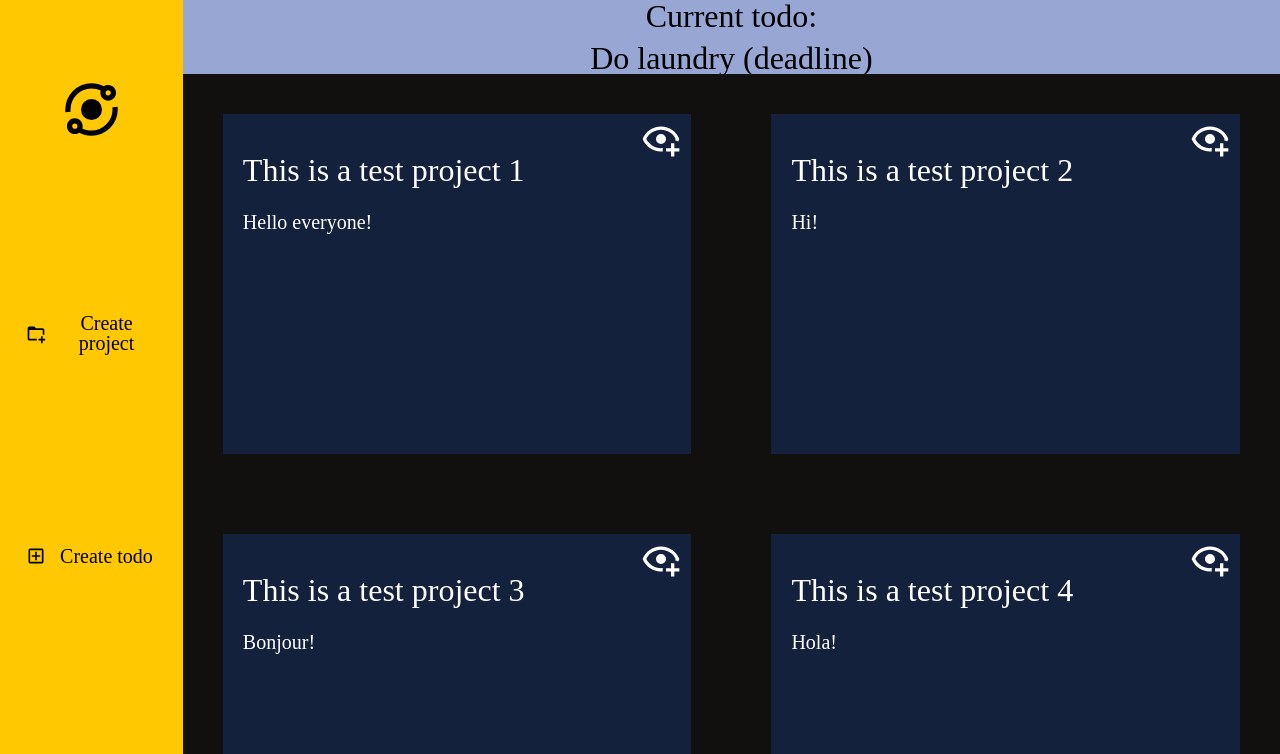
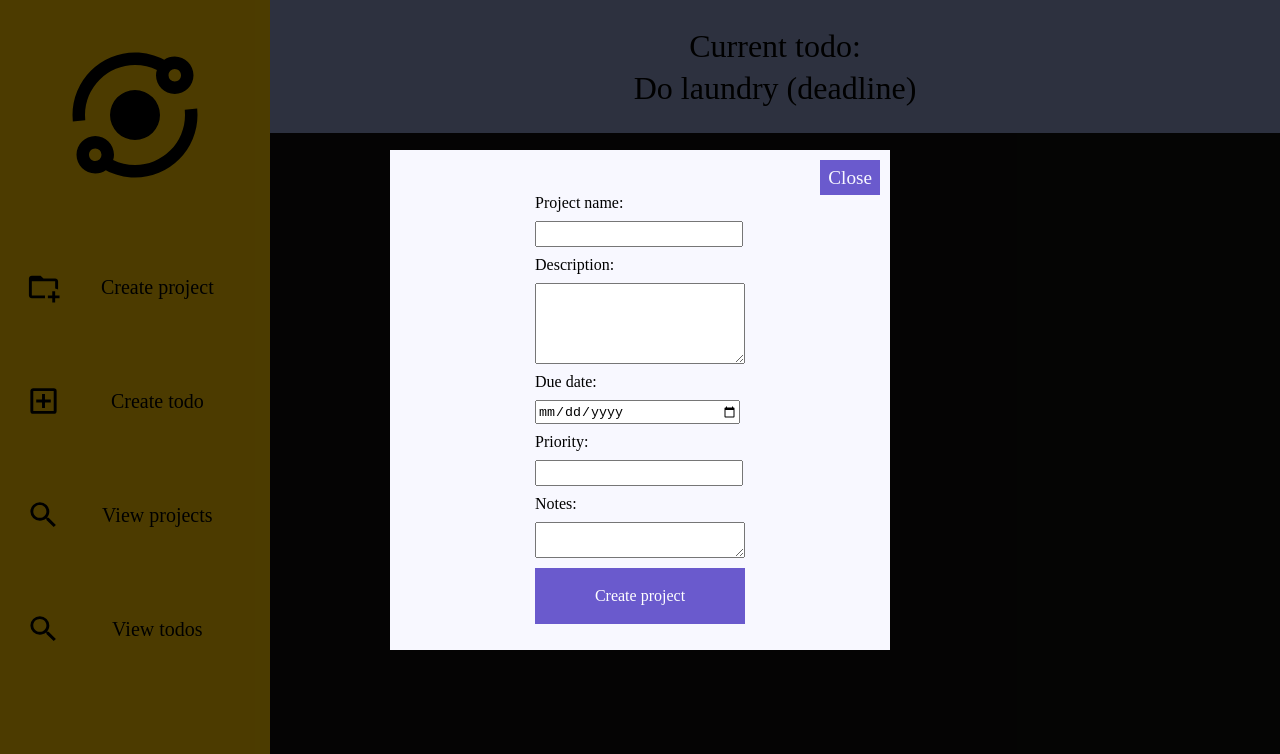
Before and after one commit to mborisevich/todo_list, a website built with webpack: page src/template.html in a window 1280 px wide. Both pictures are taken after a click on the button "Create project". Shown: the top 754 px of the page. Built offline with nearby package versions, Linux system fonts and the light colour scheme.

Commit message:
Added modal window for forms

```diff
--- a/src/index.js
+++ b/src/index.js
@@ -2,6 +2,45 @@ console.log("Hell world")
 const defaultproject = []
 import { compareAsc, format } from "date-fns"
 import "./style.css"
+
+const openProjectModal = document.querySelector("button.open-modal-btn");
+const openItemModal = ""
+const itemModalOverlay=""
+const closeBtnItems=""
+const createItem = document.querySelector(".submit-item")
+const modalOverlay = document.querySelector(".modal-overlay-project");
+const closeBtn = document.querySelector(".close-modal-btn");
+const createProject = document.querySelector(".submit-project")
+
+
+openProjectModal.addEventListener("click", openModal);
+modalOverlay.addEventListener("click", closeModal);
+closeBtn.addEventListener("click", closeModal);
+createProject.addEventListener("click", (event) => {
+    event.preventDefault();
+    submitProject();
+    modalOverlay.classList.add("hide")
+})
+function openModal() {
+    modalOverlay.classList.remove("hide");
+}
+
+function closeModal(event){
+    if (event.target.classList.contains("modal-overlay-project") || (event.target.classList.contains("close-modal-btn"))){
+        modalOverlay.classList.add("hide")
+    }
+}
+
+function submitProject(){
+    const nameProject = document.querySelector("input[name=name]")
+    const descriptionProject = document.querySelector("textarea[name=description]")
+    const dateProject = document.querySelector("input[name=duedate]")
+    const priorityProject = document.querySelector("input[name=priority]")
+    const notesProject = document.querySelector("textarea[name=notes]")
+    mainController.createProject(nameProject.value, descriptionProject.value, dateProject.value,
+        priorityProject.value, notesProject.value)
+    console.log(mainController.listProjects())
+}
 
 function saveProjects(){
     console.log("Saving projects")
@@ -28,7 +67,7 @@ class checklistItem {
 }
 
 class Todo extends checklistItem{
-    constructor(title, description, dueDate, priority, notes = "", itemlist = []){
+    constructor(title, description, dueDate = "", priority = 1, notes = "", itemlist = []){
         super(title, description),
         this.dueDate = dueDate,
         this.dateCreated = format(new Date(), 'yyyy-MM-dd'),
@@ -72,8 +111,9 @@ class Project extends Todo {
 
 function mainProgram(){
     let projectList = []
-    function createProject(title, description, dueDate, priority){
-        const newProject = new Project(title, description, dueDate, priority)
+    const defaultproject = createProject("default", "Default project")
+    function createProject(title, description, dueDate, priority, notes){
+        const newProject = new Project(title, description, dueDate, priority, notes)
         projectList.push(newProject);
     }
     function createTodo(title, description, dueDate, priority, project){
@@ -98,6 +138,6 @@ function mainProgram(){
     return { createProject, createTodo, createTodoItem, listProjects, editItem}
 }
 
-window.program = mainProgram()
+const mainController = mainProgram()
 
 //Separate classes into certain functions
--- a/src/style.css
+++ b/src/style.css
@@ -30,6 +30,8 @@ footer, header, hgroup, menu, nav, section {
 }
 body {
 	line-height: 1;
+    width: 100%;
+    height: 100%;
 }
 ol, ul {
 	list-style: none;
@@ -52,8 +54,78 @@ button{
     font-size: inherit;
     font: inherit;
 }
-button:hover{
+/* The modal (background) */
+div.modal-overlay-project {
+    background: rgba(0,0,0,0.7);
+    width: 100%;
+    height: 100%;
+    position: fixed;
+    top: 0;
+    bottom: 0;
+    left: 0;
+    right: 0;
+}
+.modal-wrapper {
+    width: 500px;
+    height: 500px;
+    background: ghostwhite;
+    position:fixed;
+    top: 50%;
+    left: 50%;
+    transform: translate(-50%, -50%)
+}
+
+.open-modal-btn-wrapper {
+    position: fixed;
+    top: 50%;
+    left: 50%;
+    transform: translate(-50%, -50%)
+}
+
+.close-modal-btn{
+    padding: 8px;
+    background: slateblue;
+    font-size: 1.2rem;
+    color: ghostwhite;
+    font-weight: 5px;
+    margin-left: auto;
+    margin-top: 10px;
+    margin-right: 10px;
     cursor: grab;
+}
+.close-btn-wrapper {
+    display: flex;
+}
+.modal-content {
+    margin: 0px auto;
+    max-width: 210px;
+    width: 100%;
+}
+
+.hide {
+    display: none;
+}
+
+h1 {
+    text-align: center;
+}
+
+input {
+    width: 200px;
+    height: 20px;
+}
+.project-form,
+.item-form {
+    display: flex;
+    flex-direction: column;
+    gap: 10px;
+}
+
+.project-form>button {
+    padding: 20px;
+    background-color: slateblue;
+    text-align: center;
+    color: white;
 }
 div.grid-container {
     height: 100vh;
@@ -69,12 +141,12 @@ button.side-button {
     align-items: center;
     gap: 10px;
     font: 1.5rem;
-}
-button.side-button>img{
-    fill: red;
+    cursor: grab;
 }
 div#side-bar>div.icon {
     padding: 40px;
+    height: 150px;
+    width: 150px;
 }
 div#side-bar {
     background-color: #FFC800;
--- a/src/template.html
+++ b/src/template.html
@@ -7,10 +7,58 @@
     <link rel="stylesheet" src="style.css"></link>
 </head>
 <body>
+    <div class="modal-overlay-item hide">
+        <div class="modal-wrapper">
+            <div class="close-btn-wrapper">
+                <button class="close-modal-btn">
+                    Close
+                </button>
+            </div>
+            <div class="modal-content">
+                <form class="item-form">
+                    <label for="name">Item name:</label>
+                    <input type="text" name="name" id="name" required maxlength="60">
+                    <label for="description">Description:</label>
+                    <textarea name="description" id="description" rows="5" col="10" required></textarea>
+                    <label for="duedate">Due date:</label>
+                    <input type="date" name="duedate" id="duedate" required>
+                    <label for="priority">Priority:</label>
+                    <input type="number" name="priority" id="priority" min="1" max="5" required>
+                    <label for="notes">Notes:</label>
+                    <textarea name="notes" id="notes" required></textarea>
+                    <button class="submit-item">Create item</button>
+                </form>
+            </div>
+        </div>
+    </div>
+    <div class="modal-overlay-project hide">
+        <div class="modal-wrapper">
+            <div class="close-btn-wrapper">
+                <button class="close-modal-btn">
+                    Close
+                </button>
+            </div>
+            <div class="modal-content">
+                <form class="project-form">
+                    <label for="name">Project name:</label>
+                    <input type="text" name="name" id="name" required maxlength="60">
+                    <label for="description">Description:</label>
+                    <textarea name="description" id="description" rows="5" col="10" required></textarea>
+                    <label for="duedate">Due date:</label>
+                    <input type="date" name="duedate" id="duedate" required>
+                    <label for="priority">Priority:</label>
+                    <input type="number" name="priority" id="priority" min="1" max="5" required>
+                    <label for="notes">Notes:</label>
+                    <textarea name="notes" id="notes" required></textarea>
+                    <button class="submit-project">Create project</button>
+                </form>
+            </div>
+        </div>
+    </div>
     <div class="grid-container">
         <div id="side-bar">
             <div class="icon"><img src="atom-variant.svg"></div>
-            <button class="side-button"><img src=folder-plus-outline.svg>Create project</button>
+            <button class="side-button open-modal-btn"><img src=folder-plus-outline.svg>Create project</button>
             <button class="side-button"><img src="plus-box-outline.svg">Create todo</button>
             <button class="side-button"><img src=magnify.svg>View projects</button>
             <button class="side-button"><img src="magnify.svg">View todos</button>
@@ -20,6 +68,7 @@
             <p>Do laundry (deadline)</p>
         </div>
         <div id="project-container">
+            <!--
             <div class="project">
                 <span id="edit"><button></button></span>
                 <h1>This is a test project 1</h1>
@@ -51,6 +100,7 @@
                 <h1>This is a test project 6</h1>
                 <p>Privit!</p>
             </div>
+            -->
 
         </div>
     </div>
```
Also changed, not shown: src/classes.js (added).
